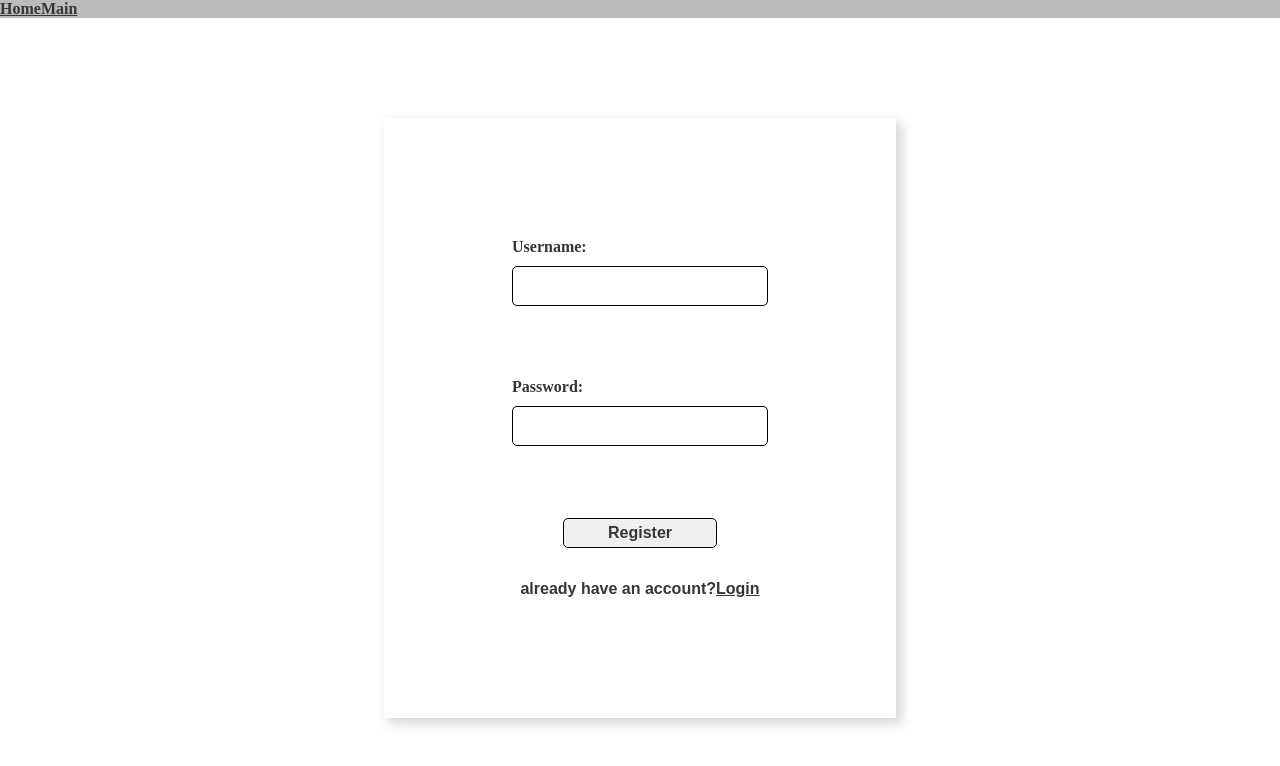
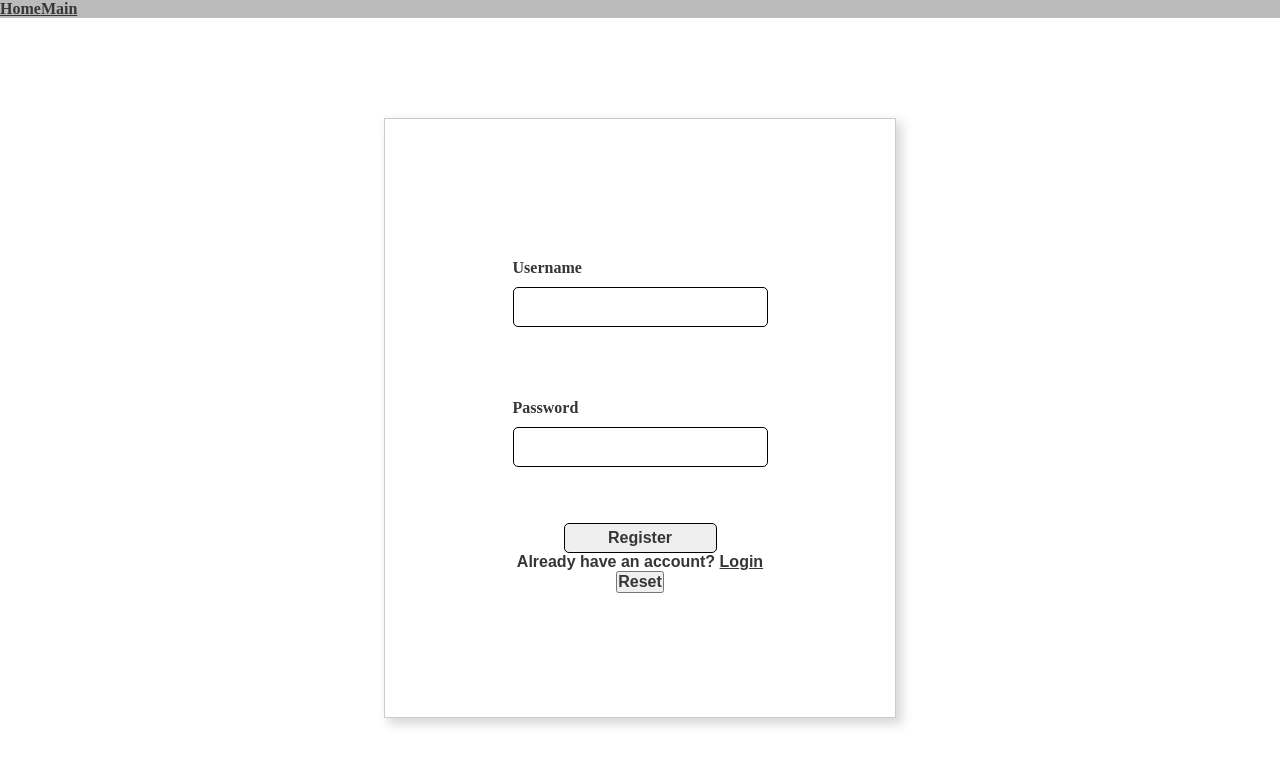
Before and after one commit to jjplaza-dev/Color_Match, a React (Vite) app: page /register in a window 1280 px wide. Shown: the top 766 px of the page. Built offline with nearby package versions, Linux system fonts and the light colour scheme.

Commit message:
pop up for unregistered users

```diff
--- a/src/Pages/LoginPage.jsx
+++ b/src/Pages/LoginPage.jsx
@@ -1,9 +1,12 @@
-import React from "react";
+import { useState, useEffect } from "react";
 import styles from "./LoginPage.module.css";
 import RegisterPage from "./RegisterPage";
+import { Navigate, useNavigate } from "react-router-dom";
 
 function LoginPage() {
-  let registered = false;
+  const navigate = useNavigate();
+  const [registered, setRegistered] = useState(true);
+
   console.log(JSON.parse(localStorage.getItem("allAccounts")));
   const check = () => {
     console.log(
@@ -11,10 +14,13 @@ function LoginPage() {
     );
     JSON.parse(localStorage.getItem("allAccounts")).allAccounts.forEach((e) => {
       if (document.getElementById("loginUsername").value == e.username) {
-        registered = true;
-        console.log("IN");
+        setRegistered(true);
+
+        console.log(registered);
+        navigate("/main");
       } else {
-        console.log("OUT");
+        setRegistered(false);
+        console.log(registered);
       }
     });
     console.log(registered);
@@ -24,12 +30,13 @@ function LoginPage() {
     <section className={styles.LoginPage}>
       <div className={styles.loginPageBox}>
         <div className={styles.usernameBox}>
-          <label>Username:</label>
+          <label>Username</label>
           <br />
-          <input id="loginUsername" />
+          <input id="loginUsername" />{" "}
+          <UnregisteredPopUp isRegistered={registered} />
         </div>
         <div className={styles.passwordBox}>
-          <label>Password:</label>
+          <label>Password</label>
           <br />
           <input id="loginPassword" type="password" />
         </div>
@@ -38,7 +45,7 @@ function LoginPage() {
         </button>
         <button className={styles.registerBtn}>
           <a href="/register" style={{ textDecoration: "none" }}>
-            don't have an account yet?{" "}
+            Don't have an account yet?{" "}
           </a>
           <a href="/register">Register</a>
         </button>
@@ -47,4 +54,10 @@ function LoginPage() {
   );
 }
 
+const UnregisteredPopUp = ({ isRegistered }) => {
+  if (!isRegistered) {
+    return <div className={styles.unregisterPopUp}>No Account Detected</div>;
+  }
+};
+
 export default LoginPage;
--- a/src/Pages/LoginPage.module.css
+++ b/src/Pages/LoginPage.module.css
@@ -14,14 +14,15 @@
         justify-content: center;
         align-items: center;
         box-sizing: border-box;
+        border: 0.5px solid rgba(0, 0, 0, 0.2);
+
         box-shadow: 5px 5px 10px 1px rgba(58, 58, 58, 0.2);
 
         @media (min-width: 768px) and (max-width: 1124px) {width: 70vw; }
         @media (max-width: 767px) { width: 90vw;}
 
         * {
-            width: 100%;
-            margin: 2vh 0px;
+
             box-sizing: border-box;
         }
         .loginBtn {
@@ -44,12 +45,18 @@
        .usernameBox {
             width: 50%;
 
+            margin: 2vh 0px;
+            position: relative;
             @media (min-width: 768px) and (max-width: 1124px) {width: 70%; }
             @media (max-width: 767px) { width: 80%;}
+
+
        }
        .passwordBox{
             width: 50%;
 
+            margin: 2vh 0px;
+            position: relative;
             @media (min-width: 768px) and (max-width: 1124px) {width: 70%; }
             @media (max-width: 767px) { width: 80%;}
        }
@@ -64,6 +71,7 @@
        border: 1px solid black;
     }
 
+
         input:focus {
         outline: none;
         background-color: rgb(245, 245, 245);
@@ -71,3 +79,12 @@
     }
     }
 }
+.unregisterPopUp {
+    width: fit-content;
+    height: 20px;
+    position: absolute;
+    color: rgb(167, 18, 18);
+    margin: 0;
+    top: 0;
+    right: 0;
+}
--- a/src/Pages/RegisterPage.jsx
+++ b/src/Pages/RegisterPage.jsx
@@ -32,6 +32,10 @@ function RegisterPage() {
     localStorage.setItem("allAccounts", "");
   };
 
+  const clearAccounts = () => {
+    localStorage.clear();
+  };
+
   useEffect(() => {
     if (!localStorage) {
       return;
@@ -49,12 +53,12 @@ function RegisterPage() {
       <section className={styles.RegisterPage}>
         <div className={styles.registerPageBox}>
           <div className={styles.usernameBox}>
-            <label>Username:</label>
+            <label>Username</label>
             <br />
             <input id="usernameInput" />
           </div>
           <div className={styles.passwordBox}>
-            <label>Password:</label>
+            <label>Password</label>
             <br />
             <input id="passwordInput" type="password" />
           </div>
@@ -73,10 +77,11 @@ function RegisterPage() {
 
           <button className={styles.loginBtn}>
             <a href="/login" style={{ textDecoration: "none" }}>
-              already have an account?
+              Already have an account?{" "}
             </a>
             <a href="/login">Login</a>
           </button>
+          <button onClick={clearAccounts}>Reset</button>
         </div>
       </section>
     </>
--- a/src/Pages/RegisterPage.module.css
+++ b/src/Pages/RegisterPage.module.css
@@ -8,19 +8,20 @@
         width: 40vw;
         height: 75vh;
         display: flex;
+
         margin: auto;
         flex-direction: column;
         justify-content: center;
         align-items: center;
         box-sizing: border-box;
+        border: 0.5px solid rgba(0, 0, 0, 0.2);
         box-shadow: 5px 5px 10px 1px rgba(58, 58, 58, 0.2);
 
         @media (min-width: 768px) and (max-width: 1124px) {width: 70vw; }
         @media (max-width: 767px) { width: 90vw;}
 
         * {
-            width: 100%;
-            margin: 2vh 0px;
+
             box-sizing: border-box;
         }
         .registerBtn {
@@ -38,11 +39,17 @@
         }
         .usernameBox {
             width: 50%;
+            position: relative;
+            margin: 2vh 0px;
             @media (min-width: 768px) and (max-width: 1124px) {width: 70%; }
             @media (max-width: 767px) { width: 80%;}
+
+
         }
         .passwordBox {
             width: 50%;
+            position: relative;
+            margin: 2vh 0px;
             @media (min-width: 768px) and (max-width: 1124px) {width: 70%; }
             @media (max-width: 767px) { width: 80%;}
         }
```
